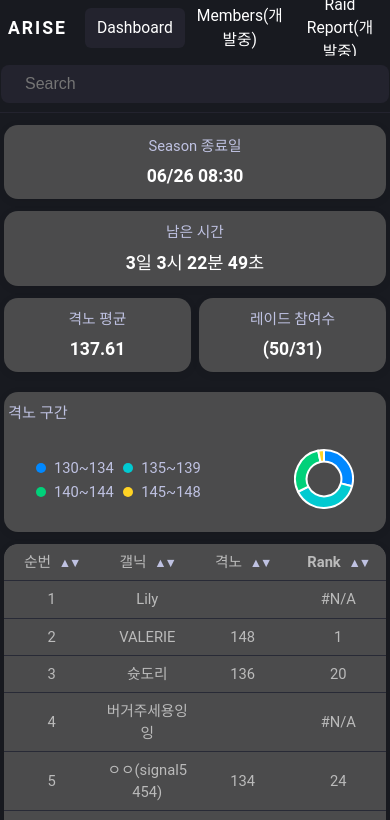
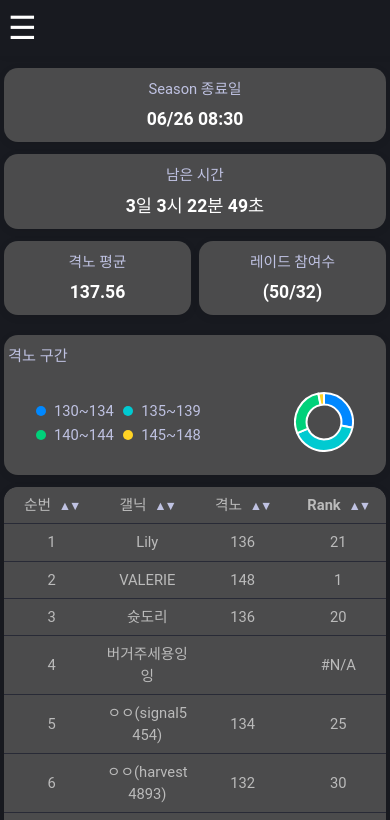
Before and after one commit to ShootDoRi/ariseDashBoard, a Vue app: page / in a window 390 px wide. Shown: the top 820 px of the page. Built offline with nearby package versions, Linux system fonts and the light colour scheme.

Commit message:
데이터 최신화, 사이드바 수정

```diff
--- a/src/App.vue
+++ b/src/App.vue
@@ -1,9 +1,3 @@
-<script setup>
-import Sidebar from "./components/Sidebar.vue";
-import Topbar from "./components/Topbar.vue";
-import UserModal from "./components/UserModal.vue";
-</script>
-
 <template>
   <div class="app-container">
     <Sidebar />
@@ -14,6 +8,11 @@ import UserModal from "./components/UserModal.vue";
     </div>
   </div>
 </template>
+<script setup>
+import Sidebar from "./components/Sidebar.vue";
+import Topbar from "./components/Topbar.vue";
+import UserModal from "./components/UserModal.vue";
+</script>
 
 <style scoped>
 .app-container {
@@ -46,3 +45,10 @@ import UserModal from "./components/UserModal.vue";
   }
 }
 </style>
+
+<style>
+.dashboard,
+.main-content {
+  padding-top: 56px; /* Topbar 높이만큼 */
+}
+</style>
--- a/src/components/Sidebar.vue
+++ b/src/components/Sidebar.vue
@@ -1,17 +1,54 @@
 <template>
-  <nav class="sidebar">
-    <div class="logo">ARISE</div>
-    <ul class="menu">
-      <li class="active">Dashboard</li>
-      <li>Members(개발중)</li>
-      <li>Raid Report(개발중)</li>
+  <nav class="sidebar" :class="{ open: isOpen }">
+    <div class="logo">
+      <span class="hamburger" @click="toggleSidebar" v-if="isTabletOrLess">☰</span>
+      <span v-else>DASH BOARD</span>
+    </div>
+    <transition name="slide">
+      <div class="drawer" v-if="isTabletOrLess && isOpen">
+        <button class="drawer-close" @click="closeSidebar">✕</button>
+        <ul class="drawer-menu">
+          <li>DC INSIDE(개발중)</li>
+          <li class="active">ARISE</li>
+          <li>NTR(개발중)</li>
+          <li>Settings(개발중)</li>
+        </ul>
+      </div>
+    </transition>
+    <ul class="menu" v-if="!isTabletOrLess">
+      <li>DC INSIDE(개발중)</li>
+      <li class="active">ARISE</li>
+      <li>NTR(개발중)</li>
       <li>Settings(개발중)</li>
     </ul>
   </nav>
 </template>
 
 <script setup>
-// ARISE 스타일 사이드바
+import { ref, onMounted, onUnmounted } from "vue";
+
+const isOpen = ref(false);
+const isTabletOrLess = ref(false);
+
+function handleResize() {
+  isTabletOrLess.value = window.innerWidth <= 1024;
+  if (!isTabletOrLess.value) isOpen.value = false;
+}
+
+function toggleSidebar() {
+  isOpen.value = !isOpen.value;
+}
+function closeSidebar() {
+  isOpen.value = false;
+}
+
+onMounted(() => {
+  handleResize();
+  window.addEventListener("resize", handleResize);
+});
+onUnmounted(() => {
+  window.removeEventListener("resize", handleResize);
+});
 </script>
 
 <style scoped>
@@ -24,6 +61,13 @@
   box-shadow: 2px 0 8px rgba(0, 0, 0, 0.05);
   display: flex;
   flex-direction: column;
+  position: relative;
+  transition: width 0.2s;
+  z-index: 100;
+}
+
+ul li {
+  cursor: pointer;
 }
 .logo {
   font-size: 1.5rem;
@@ -31,13 +75,75 @@
   margin-bottom: 40px;
   text-align: center;
   letter-spacing: 2px;
+  position: relative;
+  display: flex;
+  align-items: center;
+  justify-content: center;
+}
+.hamburger {
+  font-size: 2rem;
+  cursor: pointer;
+  user-select: none;
+  margin-right: 8px;
+  display: inline-flex;
+  align-items: center;
 }
 .menu {
   list-style: none;
   padding: 0;
   margin: 0;
 }
-.menu li {
+.menu li.active,
+.menu li:hover {
+  background: #23232e;
+}
+
+/* drawer는 왼쪽에서 슬라이드, 220px만 차지 */
+.drawer {
+  position: fixed;
+  top: 0;
+  left: 0;
+  width: 220px;
+  height: 100vh;
+  background: #181a20;
+  box-shadow: 2px 0 12px rgba(0, 0, 0, 0.18);
+  z-index: 2000;
+  padding-top: 56px;
+  transition: transform 0.25s cubic-bezier(0.4, 0, 0.2, 1);
+  display: flex;
+  flex-direction: column;
+}
+.drawer-close {
+  position: absolute;
+  top: 14px;
+  left: 14px;
+  background: none;
+  border: none;
+  color: #fff;
+  font-size: 1.5rem;
+  cursor: pointer;
+  z-index: 10;
+}
+.slide-enter-active,
+.slide-leave-active {
+  transition: transform 0.25s cubic-bezier(0.4, 0, 0.2, 1), opacity 0.25s;
+}
+.slide-enter-from,
+.slide-leave-to {
+  transform: translateX(-100%);
+  opacity: 0;
+}
+.slide-enter-to,
+.slide-leave-from {
+  transform: translateX(0);
+  opacity: 1;
+}
+.drawer-menu {
+  list-style: none;
+  padding: 0;
+  margin: 0;
+}
+.drawer-menu li {
   padding: 16px 32px;
   cursor: pointer;
   border-radius: 8px;
@@ -45,40 +151,58 @@
   transition: background 0.2s;
   font-size: 1.08rem;
 }
-.menu li.active,
-.menu li:hover {
+.drawer-menu li.active,
+.drawer-menu li:hover {
   background: #23232e;
 }
-@media (max-width: 768px) {
+
+@media (max-width: 1024px) {
   .sidebar {
     width: 100vw;
+    height: 56px;
+    min-height: 0;
     min-width: 0;
-    min-height: 0;
-    height: 56px;
     flex-direction: row;
     align-items: center;
     padding: 0 8px;
-    box-shadow: 0 2px 8px rgba(0, 0, 0, 0.05);
+    position: fixed;
+    top: 0;
+    left: 0;
+    z-index: 100;
   }
   .logo {
     margin-bottom: 0;
-    margin-right: 18px;
+    margin-right: 0;
     font-size: 1.1rem;
     text-align: left;
-    flex: none;
+    flex: 1 1 auto;
+    justify-content: flex-start;
+    align-items: center;
+    height: 56px;
+    width: auto;
+    display: flex;
+  }
+  .hamburger {
+    display: inline-flex;
+    height: 56px;
+    align-items: center;
+    margin-left: 0;
+    margin-right: 8px;
+    font-size: 2rem;
+    cursor: pointer;
+    color: #fff;
   }
   .menu {
-    display: flex;
-    flex-direction: row;
-    gap: 0;
-    margin-left: auto;
-    align-items: center;
+    display: none;
   }
-  .menu li {
-    padding: 8px 12px;
-    margin-bottom: 0;
-    font-size: 0.98rem;
-    border-radius: 6px;
+  /* drawer는 220px만 차지, 화면 전체 덮지 않음 */
+  .drawer {
+    width: 220px;
+    height: 100vh;
+    left: 0;
+    top: 0;
+    z-index: 2000;
+    padding-top: 56px;
   }
 }
 </style>
--- a/src/components/Topbar.vue
+++ b/src/components/Topbar.vue
@@ -14,7 +14,7 @@ function onInput(e) {
 </script>
 
 <style scoped>
-.topbar {
+/* .topbar {
   height: 56px;
   background: #181a20;
   color: #fff;
@@ -22,6 +22,37 @@ function onInput(e) {
   align-items: center;
   justify-content: center;
   border-bottom: 1px solid #23232e;
+} */
+/* Topbar.vue */
+/* .topbar {
+  position: fixed;
+  top: 0;
+  left: 0;
+  width: 100vw;
+  height: 56px;
+  background: #181a20;
+  color: #fff;
+  display: flex;
+  align-items: center;
+  justify-content: center;
+  border-bottom: 1px solid #23232e;
+  z-index: 2; /* drawer보다 높게!
+} */
+.topbar {
+  position: fixed;
+  top: 0;
+  left: 0;
+  width: 100vw;
+  height: 56px;
+  background: #181a20;
+  color: #fff;
+  display: flex;
+  align-items: center;
+  justify-content: center;
+  border-bottom: 1px solid #23232e;
+  z-index: 2;
+  padding-left: 200px; /* PC 사이드바 너비만큼 */
+  box-sizing: border-box;
 }
 .search {
   background: #23232e;
@@ -33,4 +64,9 @@ function onInput(e) {
   width: 340px;
   outline: none;
 }
+@media (max-width: 1024px) {
+  .topbar {
+    padding-left: 56px; /* 모바일/태블릿에서는 padding 56 */
+  }
+}
 </style>
--- a/src/json/sheet_data.json
+++ b/src/json/sheet_data.json
@@ -6,12 +6,12 @@
     "갤닉": "Lily",
     "직위": "길마",
     "배틀클래스": "68",
-    "보스공헌도": "0",
-    "미션공헌도": "1,320",
+    "보스공헌도": "780",
+    "미션공헌도": "540",
     "공헌도합": "1,320",
-    "길드레이드_점수": "",
-    "격노": "",
-    "Rank": "#N/A",
+    "길드레이드_점수": "38,810,901,296",
+    "격노": "136",
+    "Rank": "21",
     "기타사항": "",
     "_originalRowNumber": 9
   },
@@ -75,7 +75,7 @@
     "공헌도합": "2,240",
     "길드레이드_점수": "36,763,928,132",
     "격노": "134",
-    "Rank": "24",
+    "Rank": "25",
     "기타사항": "",
     "_originalRowNumber": 13
   },
@@ -91,7 +91,7 @@
     "공헌도합": "2,080",
     "길드레이드_점수": "32,944,122,026",
     "격노": "132",
-    "Rank": "29",
+    "Rank": "30",
     "기타사항": "",
     "_originalRowNumber": 14
   },
@@ -251,7 +251,7 @@
     "공헌도합": "2,345",
     "길드레이드_점수": "37,954,294,522",
     "격노": "135",
-    "Rank": "22",
+    "Rank": "23",
     "기타사항": "",
     "_originalRowNumber": 24
   },
@@ -347,7 +347,7 @@
     "공헌도합": "2,100",
     "길드레이드_점수": "38,359,057,348",
     "격노": "136",
-    "Rank": "21",
+    "Rank": "22",
     "기타사항": "",
     "_originalRowNumber": 30
   },
@@ -411,7 +411,7 @@
     "공헌도합": "2,210",
     "길드레이드_점수": "37,226,048,814",
     "격노": "134",
-    "Rank": "23",
+    "Rank": "24",
     "기타사항": "",
     "_originalRowNumber": 34
   },
@@ -443,7 +443,7 @@
     "공헌도합": "1,870",
     "길드레이드_점수": "31,025,723,210",
     "격노": "130",
-    "Rank": "31",
+    "Rank": "32",
     "기타사항": "",
     "_originalRowNumber": 36
   },
@@ -475,7 +475,7 @@
     "공헌도합": "2,335",
     "길드레이드_점수": "36,287,310,582",
     "격노": "133",
-    "Rank": "25",
+    "Rank": "26",
     "기타사항": "",
     "_originalRowNumber": 38
   },
@@ -491,7 +491,7 @@
     "공헌도합": "2,320",
     "길드레이드_점수": "31,325,252,705",
     "격노": "130",
-    "Rank": "30",
+    "Rank": "31",
     "기타사항": "",
     "_originalRowNumber": 39
   },
@@ -571,7 +571,7 @@
     "공헌도합": "2,330",
     "길드레이드_점수": "33,311,294,333",
     "격노": "132",
-    "Rank": "28",
+    "Rank": "29",
     "기타사항": "",
     "_originalRowNumber": 44
   },
@@ -651,7 +651,7 @@
     "공헌도합": "2,340",
     "길드레이드_점수": "36,080,525,036",
     "격노": "134",
-    "Rank": "26",
+    "Rank": "27",
     "기타사항": "",
     "_originalRowNumber": 49
   },
@@ -779,7 +779,7 @@
     "공헌도합": "1,990",
     "길드레이드_점수": "35,679,906,552",
     "격노": "134",
-    "Rank": "27",
+    "Rank": "28",
     "기타사항": "",
     "_originalRowNumber": 57
   },
```
